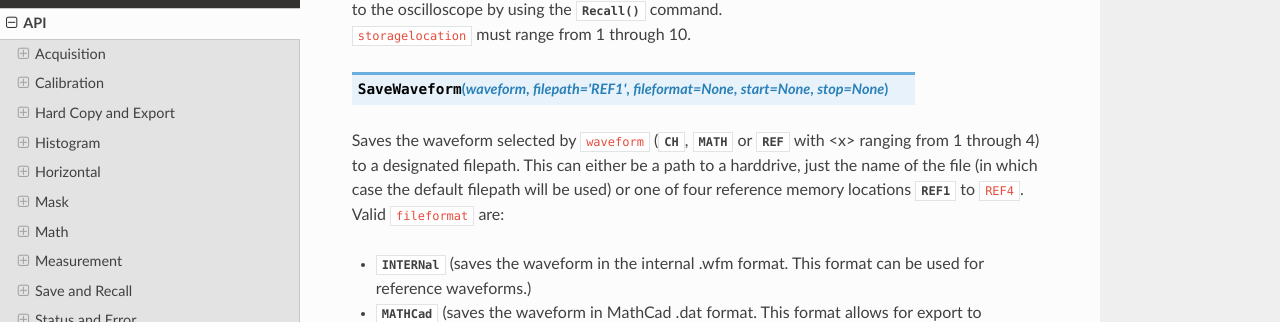
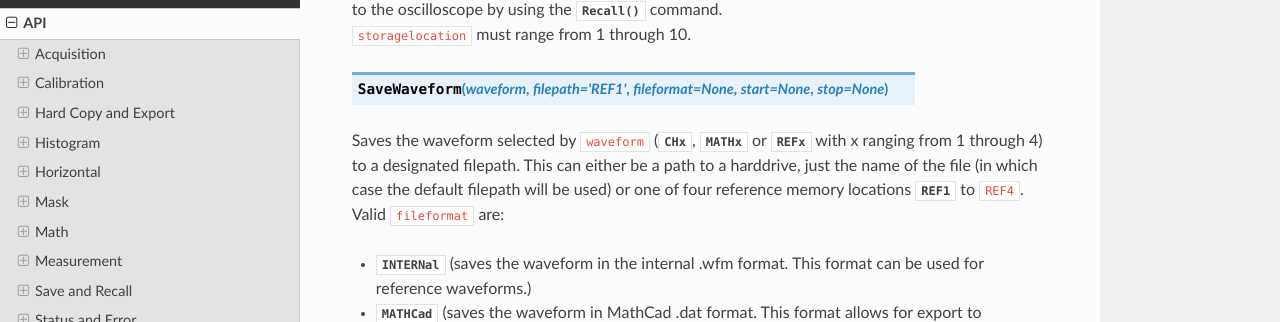
Before and after one commit to NeleWandel/TDS, a Sphinx documentation site: the page built from docs/source/API.rst, in a window 1280 px wide and 900 px high, scrolled down 13952 px. Shown: the part 127-449 px from the top of the window. Built offline with Sphinx 7.4.7 and the Read the Docs theme 2.0.0, drawn with Linux system fonts in a browser that asks for light colours; pages that are not in the unit, such as notebooks, are missing from menus; cross-references to code outside the pages are shown as plain code; some of the changed text lies outside the part shown.

Commit message:
Update API.rst

```diff
--- a/docs/source/API.rst
+++ b/docs/source/API.rst
@@ -113,7 +113,7 @@
 - :const:`off` (Disables the display of the histogram, data will still be collected)
 - :const:`log` (The histogram display is turned on and set to logarithmic format)
 - :const:`lin` (The histogram display is turned on and set to linear format)
-| ``source`` sets the source for the histogram. The source may be either CH<x>, MATH<x> or REF<x>.
+| ``source`` sets the source for the histogram. The source may be either CHx, MATHx or REFx.
 | ``size`` is given in devisions and defines the size of the histogram. If the histogram is horizontal, the value may range from 0.1 to 8.0. In case the histogram is vertical, the range is 0.1 to 10.0.
 | ``function`` defines whether the histogram is :const:`horizontal` or :const:`vertical`.
 | ``state`` defines whether histogram calculations are :const:`ON` or :const:`OFF`.
@@ -137,13 +137,13 @@
 .. method:: FastFrame(source=None, count=None, refframe=None, length=None, mode=None, multiframes=None, multisource=None, frameamount=None, start=None)
 | Sets up all FastFrame (also known as memory segmentation) parameters.
 | All arguments are optional. Not defining any of the arguments results in this command being useless.
-| ``source`` defines the reference source. Valid sources are CH<x>, MATH<x> and REF<x> with <x> being an number ranging from 1 through 4.
+| ``source`` defines the reference source. Valid sources are :cosnt:`CHx`, :const:`MATHx` and :const:`REFx` with x being an number ranging from 1 through 4.
 | ``count`` defines how many frames/segments the FastFrame mode acquires.
 | ``refframe`` defines the reference frame number which is then used to calculate the time differences for the frames.
 | ``length`` may range from :const:`500` through :const:`400000` and defines the record length to the number of data points in each frame.
 | ``mode`` can be either :const:`ALL` or :const:`LIVE`. In live mode adjusting a channel waveform leads to adjustment of all channel and math waveforms, as they get locked together. For example changing the reference frame from CH1 to frame 6 results in CH2, CH3, CH4, MATH1, MATH2, MATH3 and MATH 4 also using frame 6 as reference. All mode the same happens, but on top of that all REF waveforms also adjust to the selected frame.
 | ``multiframes`` if turned :const:`on` the oscilloscope displays multiple overlaid frames. Turning on multiframe mode gives access to ``multisource``, ``frameamount`` and ``start``.
-| ``multisource`` defines the source for the multiframe mode. This needs to be given, in order for ``frameamount`` and ``start`` to be accessible. Valid sources are :const:`CH<x>`, :const:`MATH<x>` and :const:`REF<x>` with <x> being an number ranging from 1 through 4.
+| ``multisource`` defines the source for the multiframe mode. This needs to be given, in order for ``frameamount`` and ``start`` to be accessible. Valid sources are :const:`CHx`, :const:`MATHx` and :const:`REFx` with x being an number ranging from 1 through 4.
 | ``frameamount`` defines the number of overlaying frames.
 | ``start`` defines the starting frame.
 .. method:: FastFrameStart()
@@ -185,7 +185,7 @@
 |
 | ``mask`` allows input of a standard mask. A full list of all standard masks can be found on page 419 in the `Online Programmer Manual <https://download.tek.com/manual/PHP014070web.pdf>`_.
 |
-| ``source`` sets the source that will be compared against the mask. This may be either :const:`CH<x>`, :const:`MATH<x>` or :const:`REF<x>` with x ranging from 1 through 4.
+| ``source`` sets the source that will be compared against the mask. This may be either :const:`CHx`, :const:`MATHx` or :const:`REFx` with x ranging from 1 through 4.
 |
 | ``display`` turns the masks display on screen either :const:`ON` or :const:`OFF`. When turned off, mask counting, testing and autoset are not available.
 |
@@ -317,9 +317,9 @@
 |
 | ``state`` turns measurements :const:`off` or :const:`on`.
 |
-| ``source`` sets the source to measure from. It can be :const:`CH<x>`, :const:`MATH<x>`, :const:`REF<x>` with <x> in the range of 1-4 or :const:`HIStogram`.
+| ``source`` sets the source to measure from. It can be :const:`CHx`, :const:`MATHx`, :const:`REFx` with x in the range of 1-4 or :const:`HIStogram`.
 |
-| ``source2`` sets the sour ce to measure to (for phase or delay measurements). It can be :const:`CH<x>`, :const:`MATH<x>`, :const:`REF<x>` with <x> in the range of 1-4.
+| ``source2`` sets the sour ce to measure to (for phase or delay measurements). It can be :const:`CHx`, :const:`MATHx`, :const:`REFx` with x in the range of 1-4.
 |
 | ``refmethod`` defines whether the reference levels are given in :const:`percent` or :const:`absolut` values.
 |
@@ -556,7 +556,7 @@
 | Saves the current settings of the oscilloscope to a storage location. These settings can be reapplied to the oscilloscope by using the :meth:`Recall` command.
 | ``storagelocation`` must range from 1 through 10.
 .. method:: SaveWaveform(waveform, filepath='REF1', fileformat=None, start=None, stop=None)
-| Saves the waveform selected by ``waveform`` (:const:`CH<x>`, :const:`MATH<x>` or :const:`REF<x>` with <x> ranging from 1 through 4) to a designated filepath. This can either be a path to a harddrive, just the name of the file (in which case the default filepath will be used) or one of four reference memory locations :const:`REF1` to :cosnt:`REF4`.
+| Saves the waveform selected by ``waveform`` (:const:`CHx`, :const:`MATHx` or :const:`REFx` with x ranging from 1 through 4) to a designated filepath. This can either be a path to a harddrive, just the name of the file (in which case the default filepath will be used) or one of four reference memory locations :const:`REF1` to :cosnt:`REF4`.
 | Valid ``fileformat`` are:
 - :const:`INTERNal` (saves the waveform in the internal .wfm format. This format can be used for reference waveforms.)
 - :const:`MATHCad` (saves the waveform in MathCad .dat format. This format allows for export to MathCad or Matlab. Waveform values are delimited with new lines, FastAcq and WfmDB waveform data is exported as a matrix.)
```
